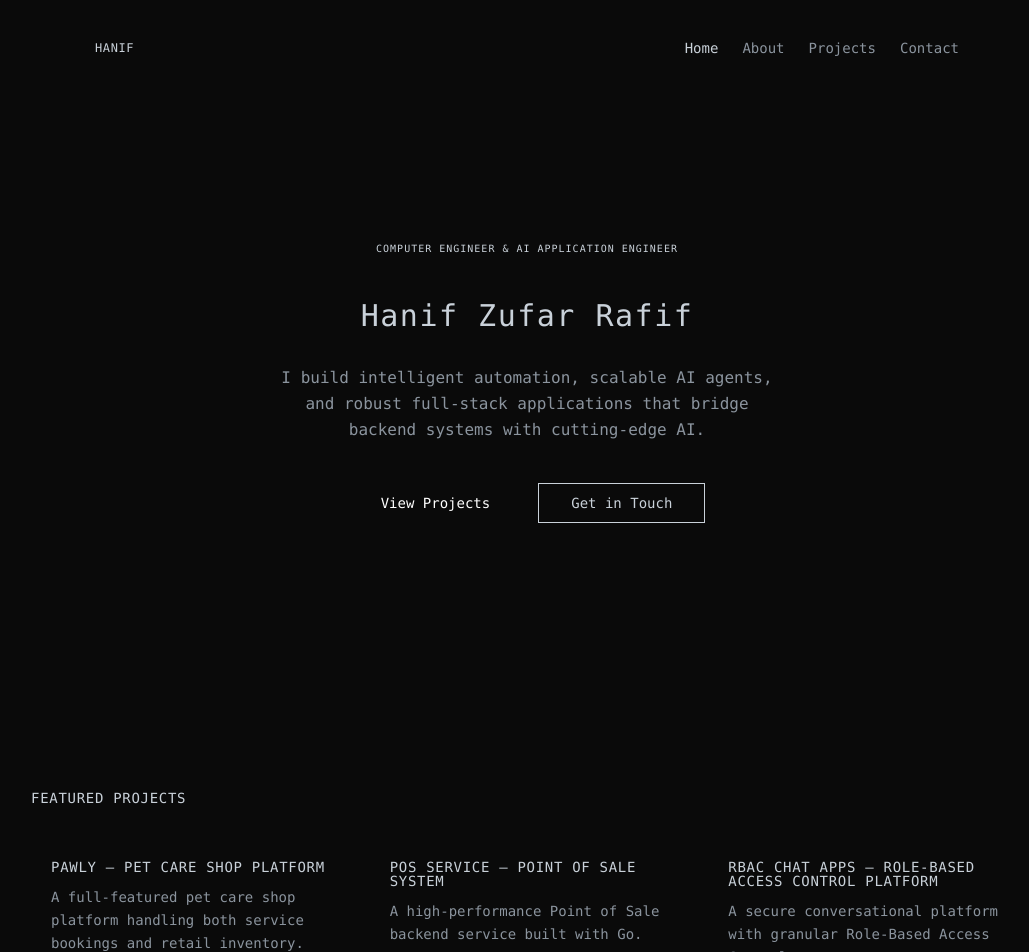
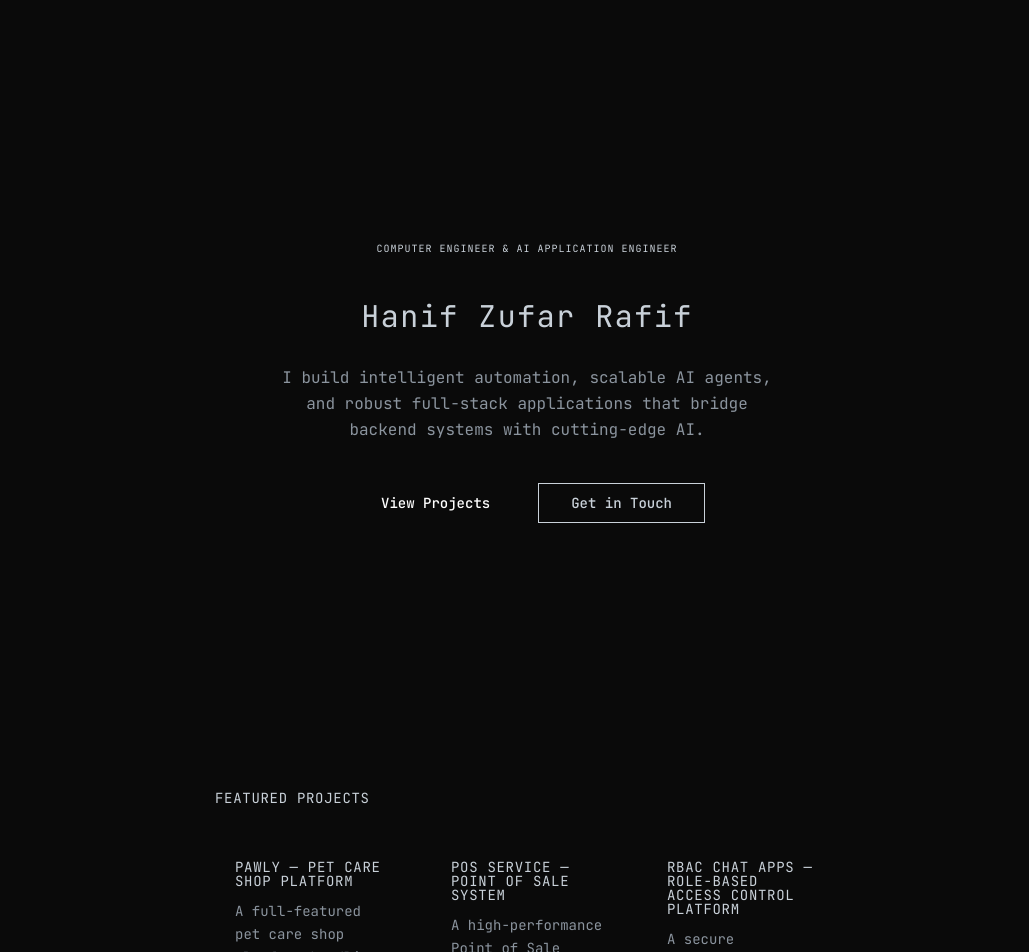
Before and after one commit to hazurafif/hazurafif.github.io, a Next.js app: page / in a window 1280 px wide. Shown: the top 952 px of the page, without its empty margins (113-1142 px from the left). Built offline with nearby package versions, Linux system fonts and the light colour scheme.

Commit message:
refactor: strip navbar, footer, and pixel fonts from layout

```diff
--- a/src/app/layout.tsx
+++ b/src/app/layout.tsx
@@ -1,23 +1,15 @@
 import type { Metadata } from 'next'
-import { Inter, Press_Start_2P } from 'next/font/google'
-import { Navbar } from '@/components/layout/navbar'
-import { Footer } from '@/components/layout/footer'
+import { JetBrains_Mono } from 'next/font/google'
 import './globals.css'
 
-const inter = Inter({
+const jetbrainsMono = JetBrains_Mono({
   subsets: ['latin'],
-  variable: '--font-body',
-})
-
-const pressStart2P = Press_Start_2P({
-  weight: '400',
-  subsets: ['latin'],
-  variable: '--font-heading',
+  variable: '--font-mono',
 })
 
 export const metadata: Metadata = {
   title: 'Hanif Zufar Rafif',
-  description: 'Computer Engineer & AI Application Engineer',
+  description: 'AI Application Engineer',
 }
 
 export default function RootLayout({
@@ -26,13 +18,11 @@ export default function RootLayout({
   children: React.ReactNode
 }) {
   return (
-    <html lang="en" className={`${inter.variable} ${pressStart2P.variable}`}>
-      <body className="bg-bg-primary text-text-primary font-body antialiased">
-        <Navbar />
-        <main className="mx-auto min-h-screen max-w-5xl px-4 pt-24 pb-12">
+    <html lang="en" className={jetbrainsMono.variable}>
+      <body className="bg-bg text-text-primary font-mono antialiased">
+        <main className="mx-auto min-h-screen w-full max-w-2xl px-6 py-24">
           {children}
         </main>
-        <Footer />
       </body>
     </html>
   )
```
